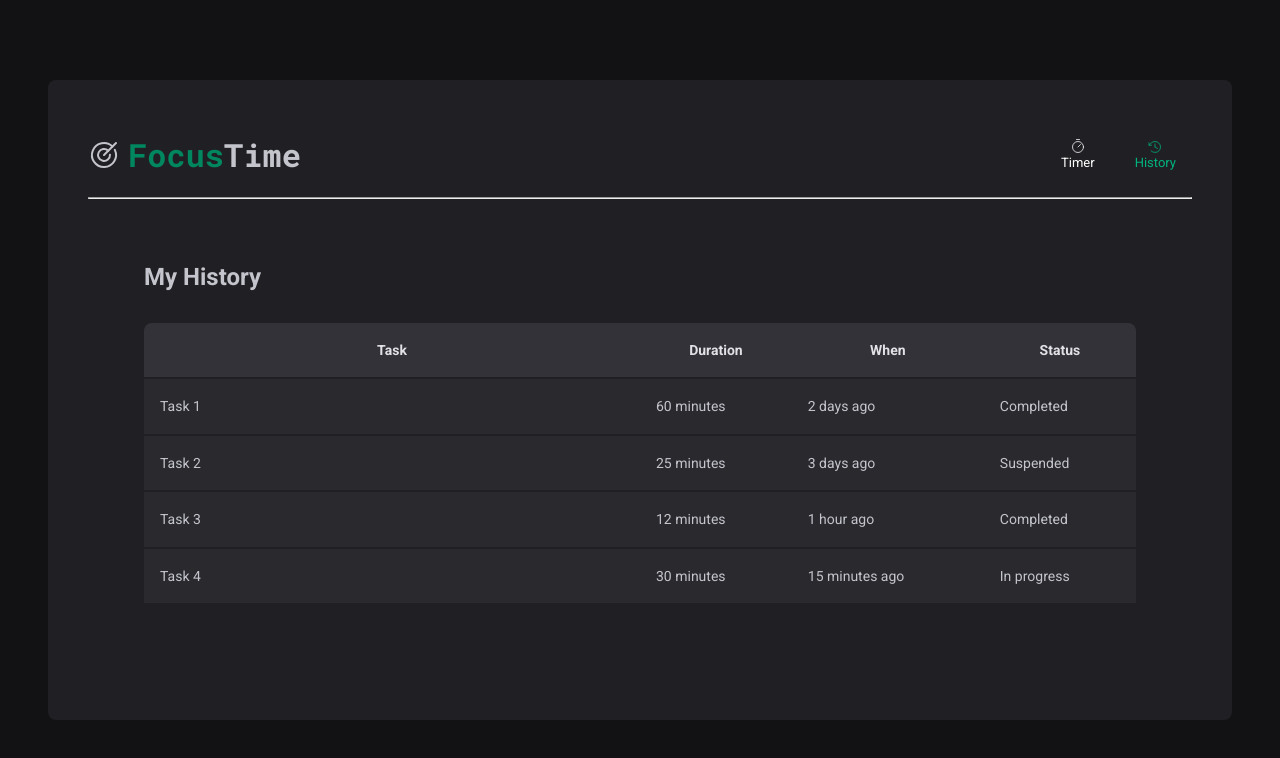
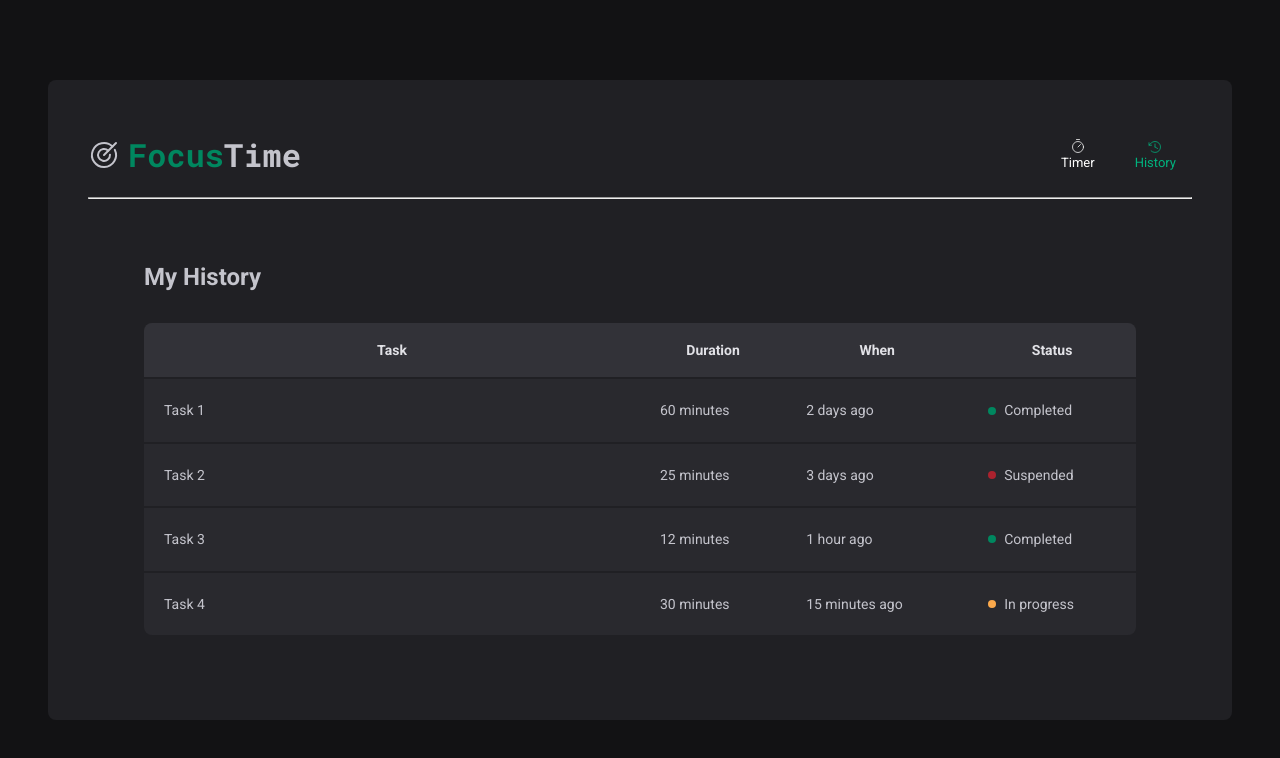
Before and after one commit to KayoRenato/FocusTime, a React (Vite) app: page /history in a window 1280 px wide. Shown: the top 758 px of the page. Built offline with nearby package versions, Linux system fonts and the light colour scheme.

Commit message:
chore: Done Style History Page

```diff
--- a/src/pages/History/index.tsx
+++ b/src/pages/History/index.tsx
@@ -1,4 +1,4 @@
-import { HistoryContainer, HistoryList } from './styles'
+import { HistoryContainer, HistoryList, Status } from './styles'
 
 export function History() {
   return (
@@ -20,25 +20,33 @@ export function History() {
               <td>Task 1</td>
               <td>60 minutes</td>
               <td>2 days ago</td>
-              <td>Completed</td>
+              <td>
+                <Status statusColor="green">Completed</Status>
+              </td>
             </tr>
             <tr>
               <td>Task 2</td>
               <td>25 minutes</td>
               <td>3 days ago</td>
-              <td>Suspended</td>
+              <td>
+                <Status statusColor="red">Suspended</Status>
+              </td>
             </tr>
             <tr>
               <td>Task 3</td>
               <td>12 minutes</td>
               <td>1 hour ago</td>
-              <td>Completed</td>
+              <td>
+                <Status statusColor="green">Completed</Status>
+              </td>
             </tr>
             <tr>
               <td>Task 4</td>
               <td>30 minutes</td>
               <td>15 minutes ago</td>
-              <td>In progress</td>
+              <td>
+                <Status statusColor="yellow">In progress</Status>
+              </td>
             </tr>
           </tbody>
         </table>
--- a/src/pages/History/styles.ts
+++ b/src/pages/History/styles.ts
@@ -43,7 +43,7 @@ export const HistoryList = styled.div`
     td {
       background: ${(props) => props.theme['gray-700']};
       border-top: 2px solid ${(props) => props.theme['gray-800']};
-      padding: 1rem;
+      padding: 1.25rem;
       font-size: 0.875rem;
       line-height: 1.6;
 
@@ -51,5 +51,36 @@ export const HistoryList = styled.div`
         width: 50%;
       }
     }
+
+    tbody {
+      tr {
+        &:last-child {
+          td:first-child {
+            border-bottom-left-radius: 8px;
+          }
+
+          td:last-child {
+            border-bottom-right-radius: 8px;
+          }
+        }
+      }
+    }
   }
 `
+interface StatusProps {
+  statusColor: 'yellow' | 'green' | 'red'
+}
+
+export const Status = styled.span<StatusProps>`
+  display: flex;
+  align-items: center;
+  gap: 0.5rem;
+
+  &::before {
+    content: '';
+    width: 0.5rem;
+    height: 0.5rem;
+    border-radius: 50%;
+    background-color: ${(props) => props.theme[`${props.statusColor}-500`]};
+  }
+`
```
